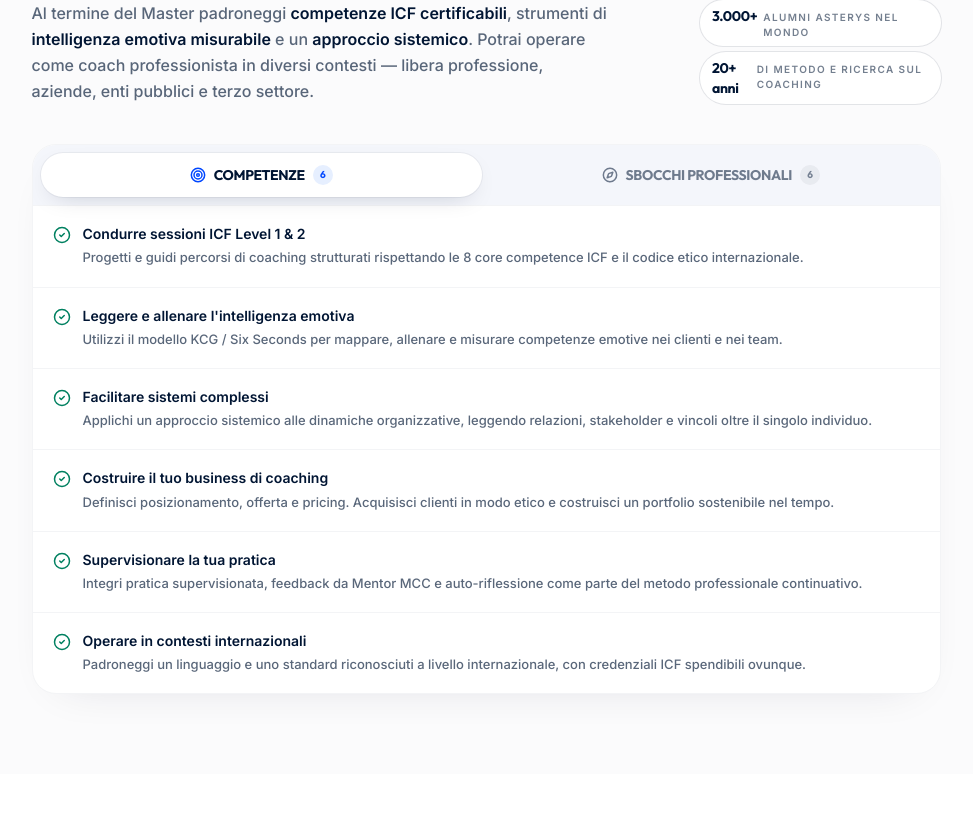
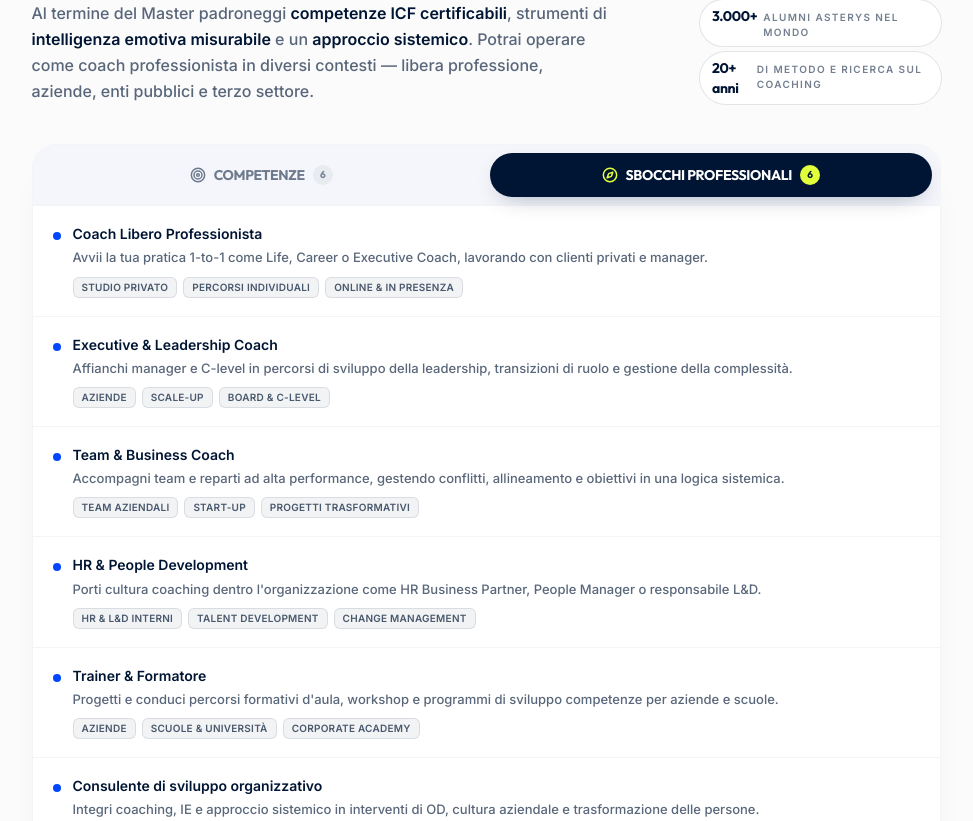
Before and after one commit to danielecolasanti22-wq/asterys-lab---scuola-di-coaching-icf, a React (Vite) app: page /corsi/apcm in a window 1280 px wide. Shown: the part 9279-10100 px from the top of the page, without its empty margins (154-1127 px from the left). Built offline with nearby package versions, Linux system fonts and the light colour scheme.

Commit message:
Default Competenze & Sbocchi tab to 'Sbocchi professionali'
https://claude.ai/code/session_01DSkdE3E9zeSiibAek66EwN

```diff
--- a/src/pages/CourseDetail.tsx
+++ b/src/pages/CourseDetail.tsx
@@ -169,7 +169,7 @@ export default function CourseDetail() {
   const [activeLevelSlug, setActiveLevelSlug] = useState<string>('');
   const [activeEditionSlug, setActiveEditionSlug] = useState<string>('');
   const [timelineOpenMobile, setTimelineOpenMobile] = useState(false);
-  const [careerTab, setCareerTab] = useState<'competencies' | 'careers'>('competencies');
+  const [careerTab, setCareerTab] = useState<'competencies' | 'careers'>('careers');
 
   useEffect(() => {
     window.scrollTo(0, 0);
```
